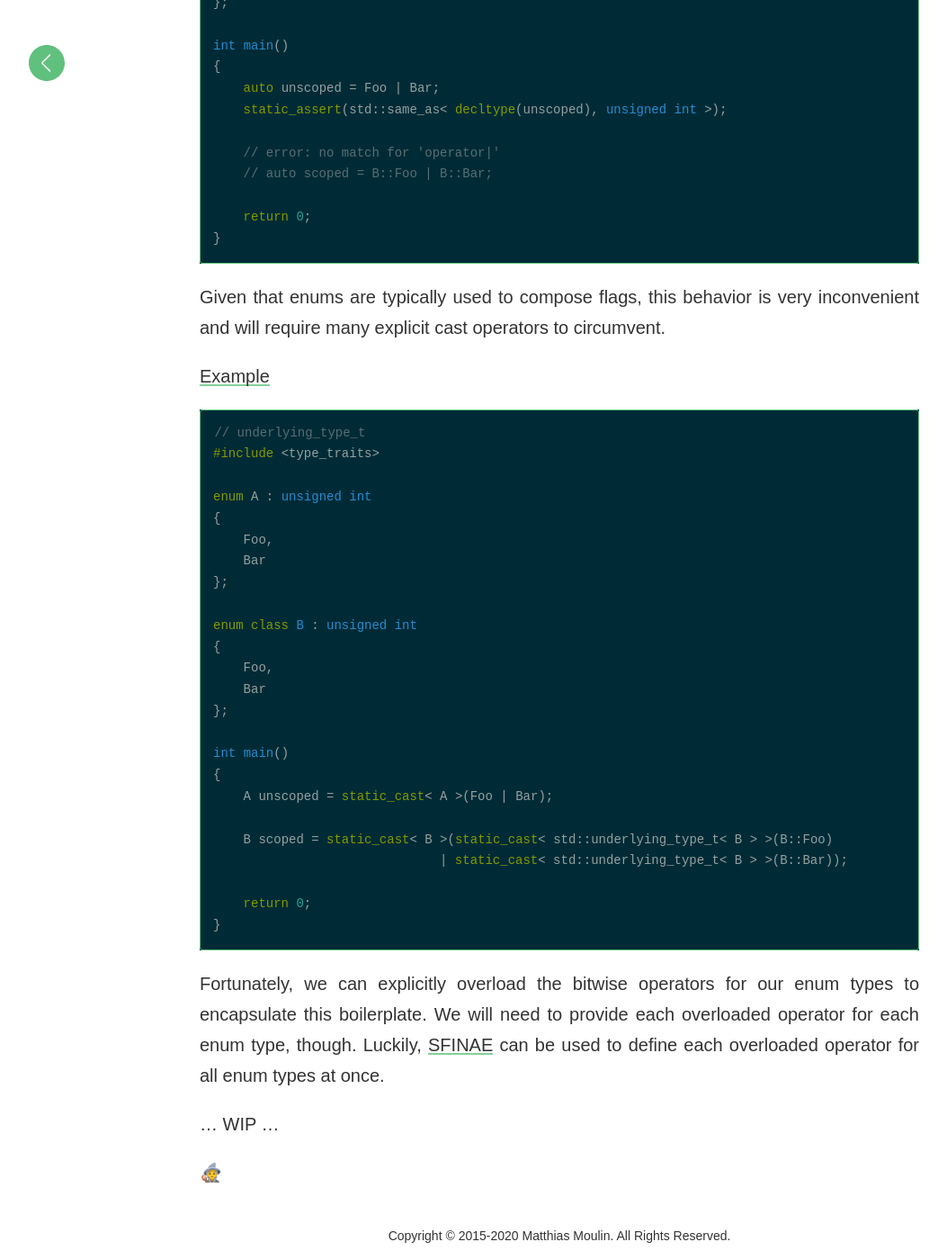
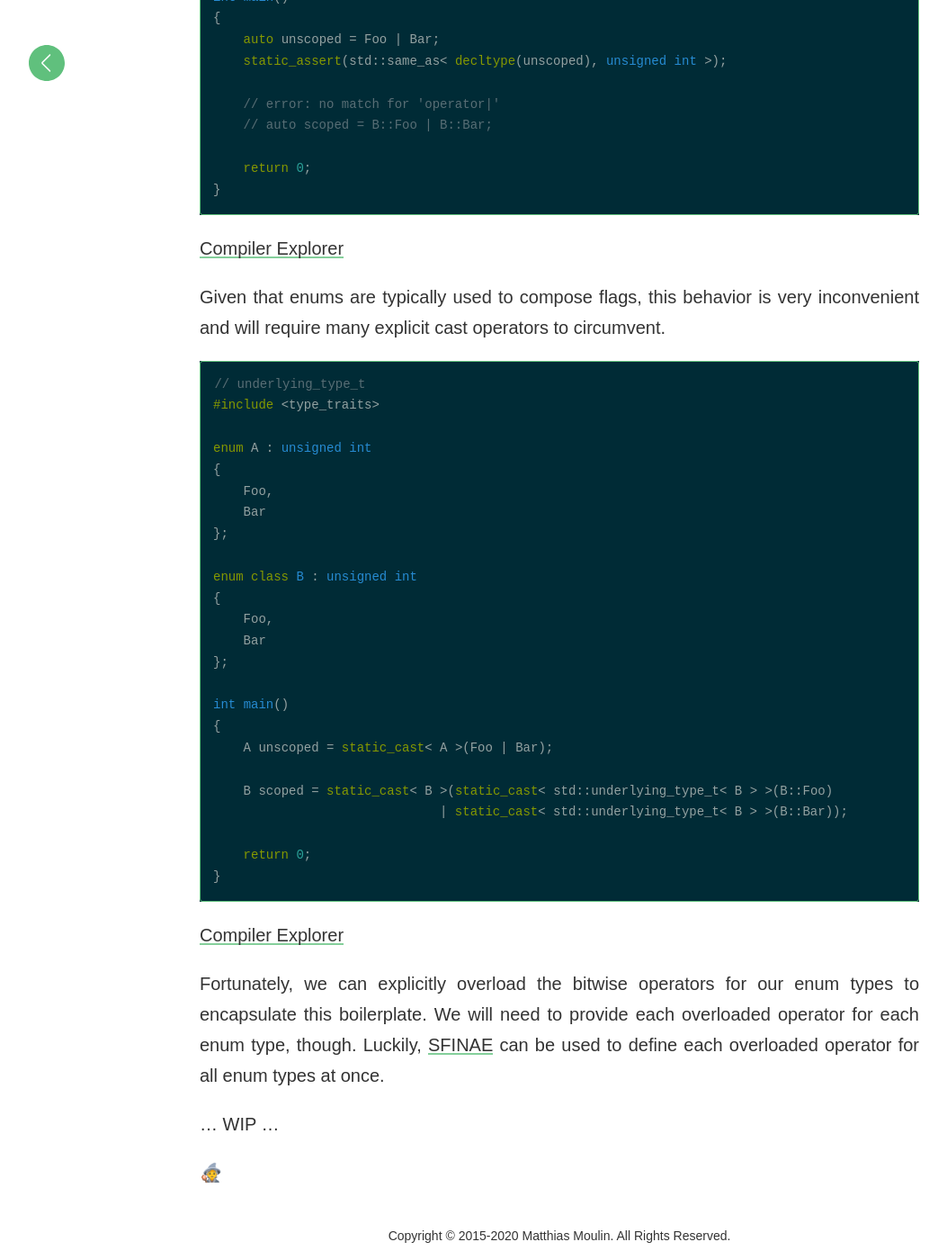
Before and after one commit to matt77hias/Blog, a Jekyll site: the page built from _posts/2020-08-29-mage-unsigned-enums.md, in a window 1280 px wide and 1400 px high, scrolled down 726 px. Shown: the whole window at 90% size, without its empty margins (18-1071 px from the left). Built offline with Jekyll 4.4.1, drawn with Linux system fonts in a browser that asks for light colours; comment, search, counter and statistics services are not loaded.

Commit message:
Update 2020-08-29-mage-unsigned-enums.md

````diff
--- a/_posts/2020-08-29-mage-unsigned-enums.md
+++ b/_posts/2020-08-29-mage-unsigned-enums.md
@@ -7,7 +7,6 @@ date:   2020-08-29
 One annoying shortcoming of both scoped (i.e. `enum class`) and unscoped enums is the inability to perform bitwise operations while ensuring the same result type.
 For scoped enum types no bitwise definition will be found. For unscoped enum types the result type will be the underlying integral type.
 
-[Example](https://godbolt.org/z/saWaev)
 ```c++
 // same_as
 #include <concepts>
@@ -35,10 +34,10 @@ int main()
     return 0;
 }
 ```
+[Compiler Explorer](https://godbolt.org/z/saWaev)
 
 Given that enums are typically used to compose flags, this behavior is very inconvenient and will require many explicit cast operators to circumvent.
 
-[Example](https://godbolt.org/z/c6fsej)
 ```c++
 // underlying_type_t
 #include <type_traits>
@@ -65,6 +64,7 @@ int main()
     return 0;
 }
 ```
+[Compiler Explorer](https://godbolt.org/z/c6fsej)
 
 Fortunately, we can explicitly overload the bitwise operators for our enum types to encapsulate this boilerplate.
 We will need to provide each overloaded operator for each enum type, though.
````
